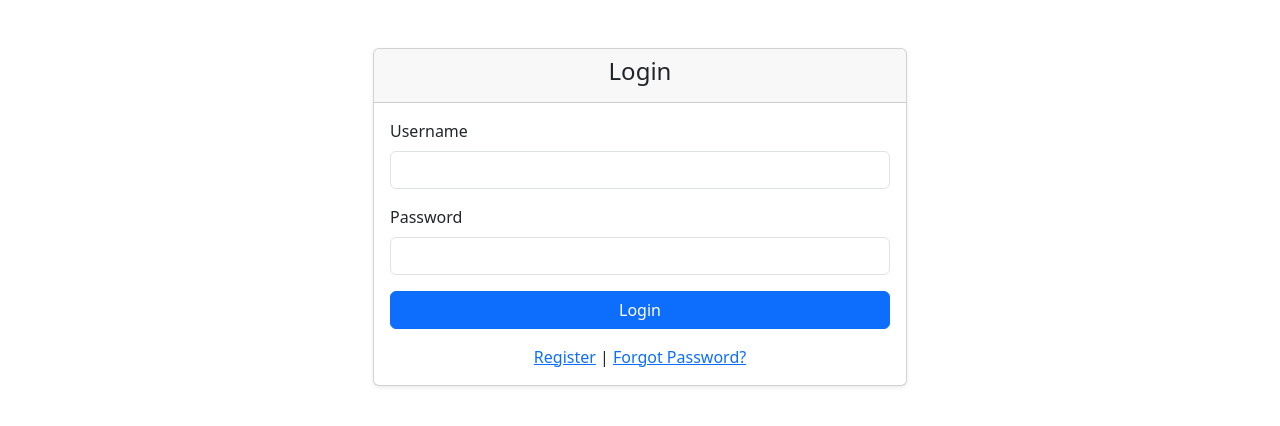
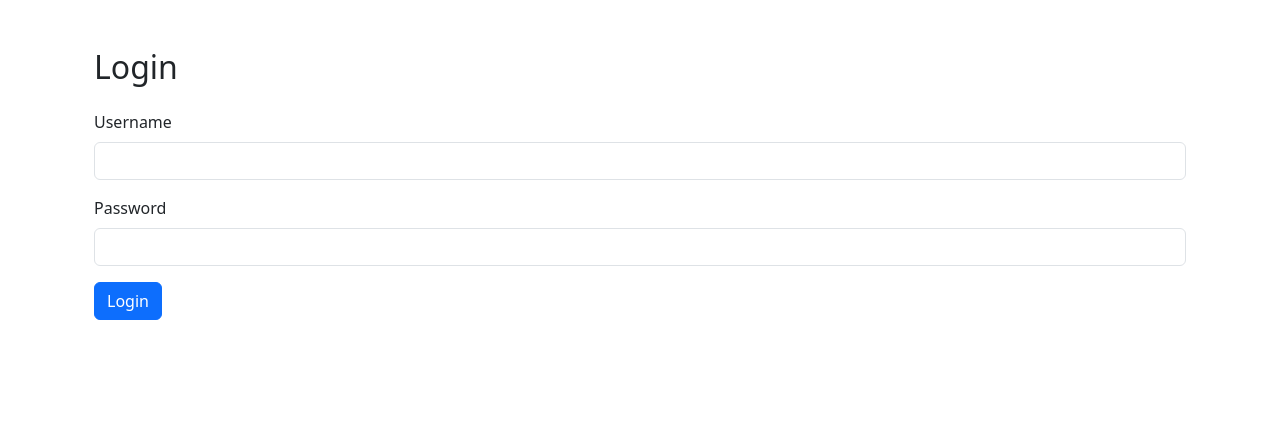
Before and after one commit to pawan01606/lead-generation-, a Flask app: page /login in a window 1280 px wide. Shown: the part 56-482 px from the top of the page. Run offline with Flask 3, Linux system fonts and the light colour scheme; parts of the project's set-up code (start-up, migrations or seed data) failed here and were passed over.

Commit message:
Fixed login page and removed remember_me

```diff
--- a/templates/login.html
+++ b/templates/login.html
@@ -2,13 +2,7 @@
 
 {% block content %}
 <div class="container mt-5">
-    <div class="row justify-content-center">
-        <div class="col-md-6">
-            <div class="card shadow-sm">
-                <div class="card-header text-center">
-                    <h4>Login</h4>
-                </div>
-                <div class="card-body">
+    <h2 class="mb-4">Login</h2>
     <form method="POST" action="{{ url_for('login') }}">
         {{ form.hidden_tag() }}
 
@@ -28,18 +22,7 @@
             {% endfor %}
         </div>
 
-                        <div class="d-grid gap-2">
-                            {{ form.submit(class="btn btn-primary") }}
-                        </div>
-
-                        <div class="mt-3 text-center">
-                            <a href="{{ url_for('register') }}">Register</a> |
-                            <a href="{{ url_for('forgot_password') }}">Forgot Password?</a>
-                        </div>
+        <button type="submit" class="btn btn-primary">Login</button>
     </form>
 </div>
-            </div>
-        </div>
-    </div>
-</div>
 {% endblock %}
```
Lines whose indentation alone changed are shown as unchanged.
